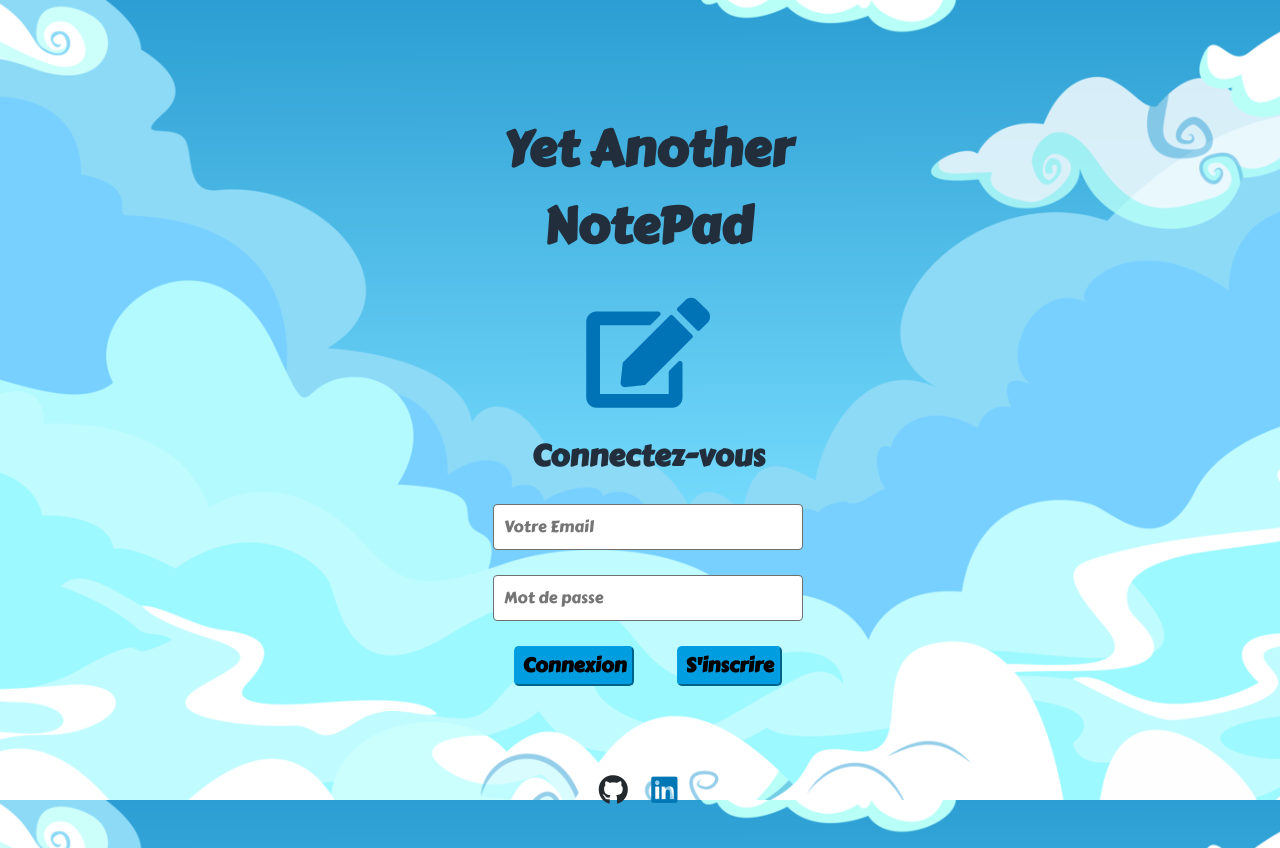
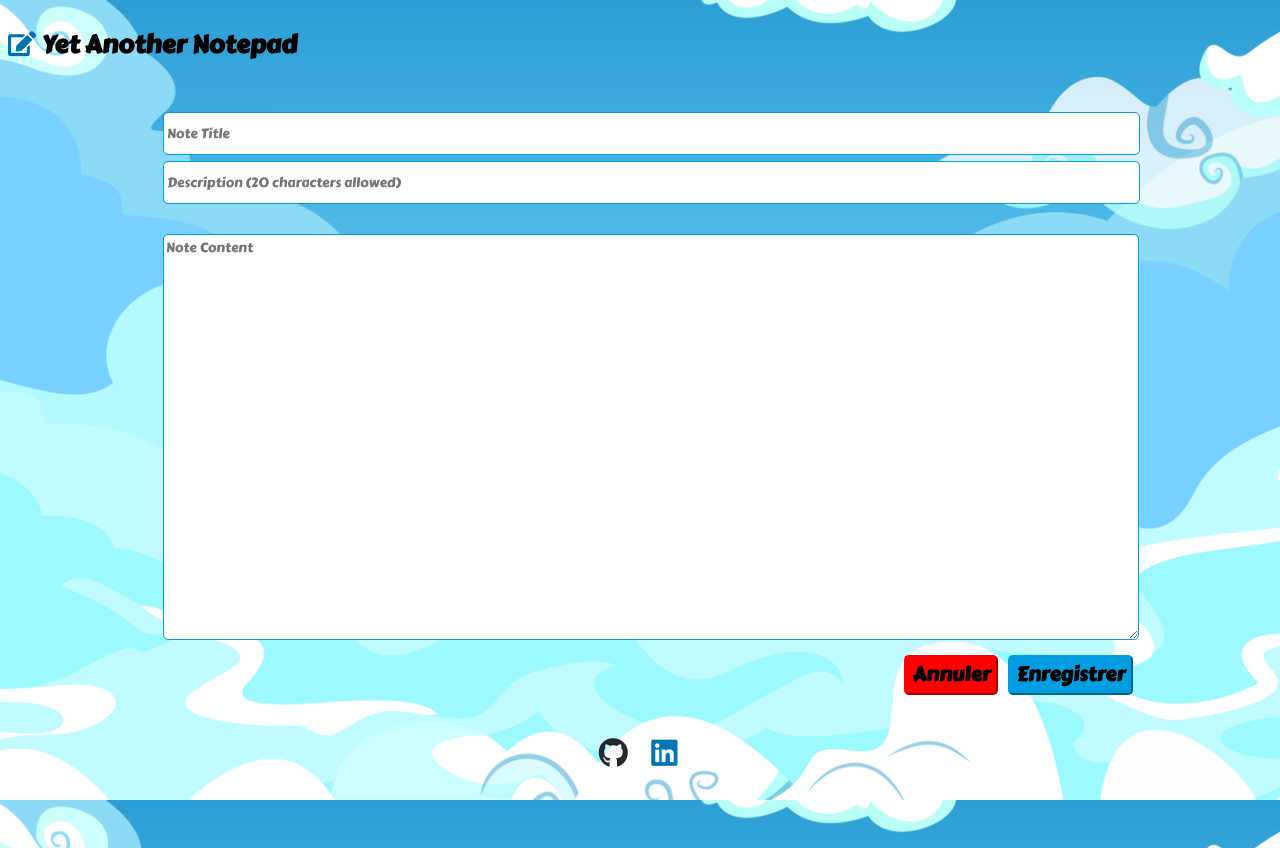
Before and after one commit to J4ckyLIM/Projet_BlocNote, a PHP site: page /index.php?page=notePage in a window 1280 px wide. Run offline with PHP 8.4, Linux system fonts and the light colour scheme.

Commit message:
GROS CHANGEMENT: changement lien page/suppression fichier/ajout template/récupération liste des notes fonctionnelles

```diff
--- a/class/memberManager.php
+++ b/class/memberManager.php
@@ -57,7 +57,7 @@ class memberManager
             $_SESSION['email'] = $_POST['email'];
 
             // l'utilisateur est renvoyé sur la liste des notes une fois connecté
-            header('Location: view/noteListe.php');
+            header('Location: index.php?page=noteListe');
             echo 'Vous êtes connecté !';
         }
         else {
@@ -75,13 +75,11 @@ class memberManager
         $test = $query->fetch();
         if($test['count_email'] == 0){
             $this->insertMember();
-            echo '<script type="text/javascript">'."alert('Le compte a été créer avec succès')".'</script>';
 
     // une fois le compte créer, l'utilisateur est redirigé sur la page principale
-            session_start();
-            $_SESSION['email'] = $_POST['email'];
-            exit();
-            header('Location: noteListe.php');
+            echo '<script type="text/javascript">'."alert('Le compte a été créer avec succès')".'</script>';
+            header('Location: index.php?page=register');
+            //header('Location: index.php?page=home');
         }
         else{
             echo  '<script type="text/javascript">'."alert('Un membre possède déjà cet email')".'</script>';
--- a/class/noteManager.php
+++ b/class/noteManager.php
@@ -2,6 +2,28 @@
 require_once "database.php";
 class noteManager
 {
+  function selectNote(){
+    $bdd = new database();
+    $bdd->connexion();
+    $id = $_GET['id'];
+    $query = $bdd->getBdd()->prepare('SELECT title, description, content FROM note WHERE id=:id');
+    $array = array( 'id' => $id);
+    $query->execute($array);
+    if ($data = $query->fetch())
+    {
+      echo '<form action="index.php?page=notePage?id='.$data['id'].'" method="post">';
+      echo '<input type="text" name="title_update" value="'.$data['title'].'"/>'.'</br>'.'</br>';
+      echo '<input type="text" maxlength="20"name="description_update" value="'.$data['description'].'"/>'.'</br>'.'</br>';
+      echo '<input type="text" name="content_update" value="'.$data['content'].'"/>'.'</br>'.'</br>';
+      echo '<input type="submit" name="note_update" value="Modifier"/>';
+      echo '</form>';
+    }
+    else
+    {
+      echo '<p>'."Aucun résultat trouvé.".'</p>';
+    }
+    $query->closeCursor();
+  }
 
   function updateNoteId()
   {
@@ -14,16 +36,21 @@ class noteManager
   }
 
   /* Fonction qui permet de recuperer TOUTES les données des notes sous forme d'un tableau */
+
   function listAllNote(){
       $bdd = new database();
       $bdd->connexion();
-      $query = $bdd->getBdd()->prepare('SELECT title, description, content, save_date FROM note WHERE id=id');
+      $query = $bdd->getBdd()->prepare('SELECT id, title, description, save_date FROM note WHERE note_author=:id');
+      $array = array( 'id' => $_SESSION['id']);
+      $query->execute($array);
 
       echo '<table class="noteTable">';
       echo '<tr>';
-      echo '<th>'."Titre".'</th>';
-      echo '<th>'."Description".'</th>';
-      echo '<th>'."Date".'</th>';
+      echo '<th class="table-info">'."Titre".'</th>';
+      echo '<th class="table-info">'."Description".'</th>';
+      echo '<th class="table-info">'."Date".'</th>';
+      echo '<th class="action">'.'<i class="fas fa-pencil-alt">'.'</i>'.'</th>';
+      echo '<th class="action">'.'<i class="fas fa-trash-alt">'.'</i>'.'</th>';
       echo '</tr>';
 
       while ($data = $query->fetch()){
@@ -31,10 +58,9 @@ class noteManager
           echo '<th>'.$data['title'].'</th>';
           echo '<th>'.$data['description'].'</th>';
           echo '<th>'.$data['save_date'].'</th>';
-          echo '<th>'.'<a id="link_update_note" href="editNote.php?id='.$data['id'].'">'."Modifier".'</a>'.'</th>';
-          echo '<th>'.'<a id="link_delete_note" href="member/deleteNote.php?id='.$data['id'].'">'."Supprimer".'</a>'.'</th>';
+          echo '<th>'.'<a id="link_update_note" href="index.php?page=noteListe?id='.$data['id'].'">'.'<input type="submit" class="btn-action" value="Modifier">'.'</a>'.'</th>';
+          echo '<th>'.'<a id="link_delete_note" href="member/deleteNote.php?id='.$data['id'].'">'.'<button class="btn-action3" type="button" value="delete">'.'Supprimer'.'</button>'.'</a>'.'</th>';
       }
-      var_dump($data);
       echo '</table>';
       $query->closeCursor();
   }
@@ -46,7 +72,7 @@ class noteManager
     $bdd->connexion();
     // L'auteur de la note correspond a l'email de la session de l'utilisateur connecté
     $query = $bdd->getBdd()->prepare('INSERT INTO note(note_author, title, description, content) VALUES(:note_author, :title, :description, :content)');
-    $array = array( 'note_author' => $_SESSION['email'],
+    $array = array( 'note_author' => $_SESSION['id'],
                     'title' => $_POST['title'],
                     'description' => $_POST['description'],
                     'content' => $_POST['content']);
@@ -55,7 +81,7 @@ class noteManager
 
     // Requête permettant de lier les notes aux utilisateurs l'ayant écrit.
     echo 'La note est enregistrée';  // ne fonctionne pas
-    header('Location: noteListe.php');
+    header('Location: index.php?page=noteListe');
   }
 
 
@@ -66,7 +92,7 @@ class noteManager
     // L'auteur de la note correspond a l'email de la session de l'utilisateur connecté
     // On met à jour les données selons les modifications apportées dans les champs d'écriture
     $query = $bdd->getBdd()->prepare('UPDATE note SET title= :title, description= :description, content= :content WHERE note_author= :note_author');
-    $array = array( 'note_author' => $_SESSION['email'],
+    $array = array( 'note_author' => $_SESSION['id'],
                     'title' => $_POST['title'],
                     'description' => $_POST['description'],
                     'content' => $_POST['content']);
--- a/css/style.css
+++ b/css/style.css
@@ -12,14 +12,8 @@ body{
 
 .info-logo-index{
     font-size: 30px;
-    margin-top: 20px;
     margin-right: 20px;
-}
-
-.info-logo{
-    font-size: 30px;
-    margin-bottom: 60px;
-    margin-right: 20px;
+    margin-bottom: 40px;
 }
 
 .fa-linkedin{
@@ -99,7 +93,7 @@ h2{
 }
 
 /****** BUTTONS ******/
-.button-signin, .button-signup, .btn-action, .btn-action2{
+.button-signin, .button-signup, .btn-action, .btn-action2, .btn-action3{
     background-color: #009ee0;
     border-color:#009ee0;
     height: 40px;
@@ -153,6 +147,7 @@ h2{
 
 .noteContent{
     width: 100%;
+    max-width: 970px;
     height: 400px;
     border-radius: 5px;
     border: 1px solid #009ee0;
@@ -169,6 +164,11 @@ h2{
 
 .btn-action2{
     margin-right: 10px;
+    background-color: red;
+    border-color: red;
+}
+
+.btn-action3{
     background-color: red;
     border-color: red;
 }
@@ -235,16 +235,21 @@ h2{
     justify-content: center;
 }
 
+.btn-newNote{
+    margin-bottom: 20px;
+}
+
 /**** BODY OF THE TABLE CREATED WHILE SELECTING NOTES OF THE USER ****/
 tbody{
     width: 900px;
     height: 100%;
     display: flex;
-    flex-direction: row;
+    flex-direction: column;
     border: 5px solid black;
-    border-radius: 5px;
+    border-radius: 10px;
     background-color: #ffffff;
     justify-content: center;
+    padding-bottom: 5px;
 }
 tr{
     width: 100%;
@@ -255,8 +260,6 @@ tr{
 
 th{
     width: 33%;
-    height: 100%;
-    border: 1px solid black;
     display: flex;
     justify-content: center;
     align-items: center;
@@ -271,3 +274,12 @@ th{
     justify-content: center;
     margin: auto;
 }
+
+.fa-pencil-alt, .fa-trash-alt{
+    font-size: 30px;
+    color: black;
+}
+
+.table-info{
+    color: #009ee0;
+}
--- a/index.php
+++ b/index.php
@@ -1,12 +1,8 @@
-<!DOCTYPE html>
-<meta charset="UTF-8">
-<link rel="stylesheet" href="css/style.css">
-<link href="https://fonts.googleapis.com/css?family=Carter+One" rel="stylesheet">
-<link rel="stylesheet" href="https://use.fontawesome.com/releases/v5.7.2/css/all.css" integrity="sha384-fnmOCqbTlWIlj8LyTjo7mOUStjsKC4pOpQbqyi7RrhN7udi9RwhKkMHpvLbHG9Sr" crossorigin="anonymous">
 <?php
 
 require_once "class/memberManager.php";
 require_once "class/database.php";
+require_once "class/noteManager.php";
 
 
 // On vérifie que l'utilisateur a entré ses identifiants
@@ -18,28 +14,19 @@ if (isset($_POST['connexion']) && $_POST['connexion'] == 'Connexion') {
 }
 
 // Si les identifiants sont corrects, l'utilisateur est connecté puis renvoyé sur la page listant ses notes
+// On appele le template contenant le header
+require_once "template/header.php";
+if(isset($_GET['page'])){
+	// CONDITION DINEXISTANCE A FAIRE POUR LES FICHIERS
+	file_exists('view');
+	include "view/". $_GET['page'].'.php';
+}else{
+	//if()
+	//si le membre est connecté --> inclure directement la page
 
+	// Sinon
+	include "view/home.php";
+}
+// On appele le template contenant le footer
+require_once "template/footer.php";
 ?>
-<head>
-<title>Accueil YAN</title>
-</head>
-
-<body class="noteBody">
-	<form class="form-signin" action="index.php" method="post">
-	<h1 class="main-page-title">Yet Another NotePad</h1>
-		<i class="fas fa-edit logo-index"></i>
-		<h2>Connectez-vous</h2>
-			<input class="logs" type="text" name="email" value="<?php if (isset($_POST['email'])) echo htmlentities(trim($_POST['email'])); ?>" placeholder="Votre Email"><br />
-			<input class="logs" type="password" name="pass" value="<?php if (isset($_POST['pass'])) echo htmlentities(trim($_POST['pass'])); ?>" placeholder="Mot de passe"><br />
-			<div class="button">
-				<input class="button-signin" type="submit" name="connexion" value="Connexion">
-				<button class="button-signup"><a href="view/register.php">S'inscrire</a></button>
-			</div>
-	</form>
-	<footer>
-		<a title="GitHub" href="https://github.com/J4ckyLIM"><i class="fab fa-github info-logo-index"></i></a>
-		<a title="LinkedIn" href="https://www.linkedin.com/in/jacky-lim123/"><i class="fab fa-linkedin info-logo-index"></i></a>
-	</footer>
-
-</body>
-</html>
--- /dev/null
+++ b/template/footer.php
@@ -0,0 +1,7 @@
+<footer>
+		<a title="GitHub" href="https://github.com/J4ckyLIM"><i class="fab fa-github info-logo-index"></i></a>
+		<a title="LinkedIn" href="https://www.linkedin.com/in/jacky-lim123/"><i class="fab fa-linkedin info-logo-index"></i></a>
+	</footer>
+
+</body>
+</html>
--- /dev/null
+++ b/template/header.php
@@ -0,0 +1,8 @@
+<?php
+session_start();
+?>
+<!DOCTYPE html>
+<meta charset="UTF-8">
+<link rel="stylesheet" href="./css/style.css">
+<link href="https://fonts.googleapis.com/css?family=Carter+One" rel="stylesheet">
+<link rel="stylesheet" href="https://use.fontawesome.com/releases/v5.7.2/css/all.css" integrity="sha384-fnmOCqbTlWIlj8LyTjo7mOUStjsKC4pOpQbqyi7RrhN7udi9RwhKkMHpvLbHG9Sr" crossorigin="anonymous">
--- a/view/notePage.php
+++ b/view/notePage.php
@@ -1,12 +1,4 @@
-<!DOCTYPE html>
-<meta charset="UTF-8">
-<link rel="stylesheet" href="../css/style.css">
-<link href="https://fonts.googleapis.com/css?family=Carter+One" rel="stylesheet">
-<link rel="stylesheet" href="https://use.fontawesome.com/releases/v5.7.1/css/all.css" integrity="sha384-fnmOCqbTlWIlj8LyTjo7mOUStjsKC4pOpQbqyi7RrhN7udi9RwhKkMHpvLbHG9Sr" crossorigin="anonymous">
 <?php
-require_once "../class/noteManager.php";
-
-session_start();
 // On vérifie que les champs sont tous remplies au moment d'appuyer sur le bouton 'Enregistrer'
 if (isset($_POST['save']) && $_POST['save'] == 'Enregistrer') {
     if ((isset($_POST['title']) && !empty($_POST['title'])) &&
@@ -37,14 +29,14 @@ if (isset($_POST['save']) && $_POST['save'] == 'Enregistrer') {
             </header>
 <!-- Page principale d'accès aux note -->
             <div class="form-bloc">
-                <form class="form-note" action="notePage.php" method="post">
+                <form class="form-note" action="index.php?page=notePage" method="post">
 
                     <input class="noteData" type="text" id="noteTitle" name="title" value="<?php if (isset($_POST['title'])) echo htmlentities(trim($_POST['title'])); ?>" placeholder="Note Title">
                     <input class="noteData" id="text" id="noteDescription" name="description" value="<?php if (isset($_POST['description'])) echo htmlentities(trim($_POST['description'])); ?>" placeholder="Description (20 characters allowed)" maxlength="20">
                     <textarea class="noteContent" id="noteContent" name="content" value="<?php if (isset($_POST['content'])) echo htmlentities(trim($_POST['content'])); ?>" placeholder="Note Content"></textarea>
                 <div class="btn-note-submit">
                     <input class="btn-action" type="submit" name="save" value="Enregistrer">
-                    <a href ="noteListe.php"> <button class="btn-action2" type="button" value="cancel">Annuler</button></a>
+                    <a href ="index.php?page=noteListe"> <button class="btn-action2" type="button" value="cancel">Annuler</button></a>
                 </div>
                 </form>
             </div>
@@ -54,10 +46,3 @@ if (isset($_POST['save']) && $_POST['save'] == 'Enregistrer') {
             ?>
             </script>
         </div>
-        <footer>
-            <a title="GitHub" href="https://github.com/J4ckyLIM"><i class="fab fa-github info-logo"></i></a>
-            <a title="LinkedIn" href="https://www.linkedin.com/in/jacky-lim123/"><i class="fab fa-linkedin info-logo"></i></a>
-	    </footer>
-    </body>
-    <script src=''></script>
-</html>
```
Also changed, not shown: A REGARDER POUR LA LISTE.php (deleted, +0 -22 lines), au cas ou/connectBDD.php (deleted, +0 -22 lines), notes/note.php (deleted, +0 -48 lines), template/footerPages.php (added, +7 -0 lines), view/home.php (added, +17 -0 lines), view/noteListe.php (+1 -21 lines), view/register.php (+4 -24 lines).
